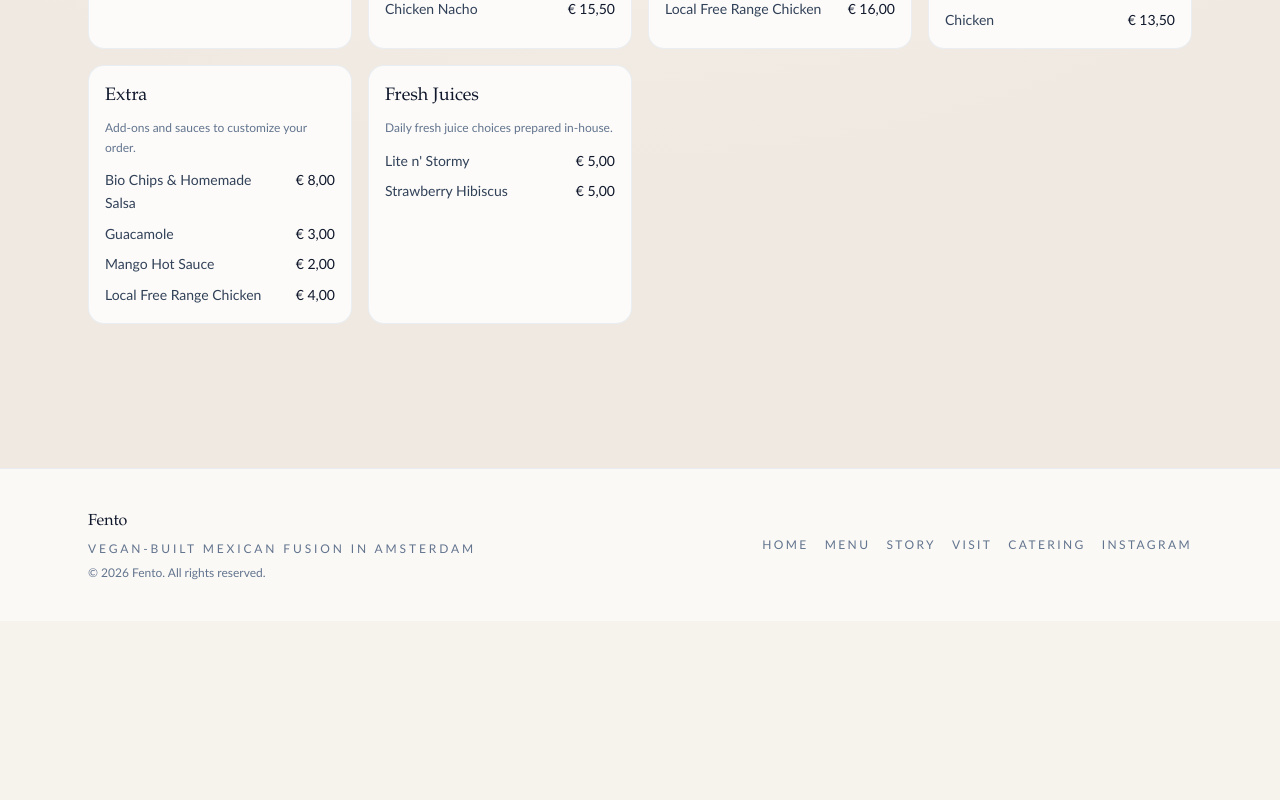
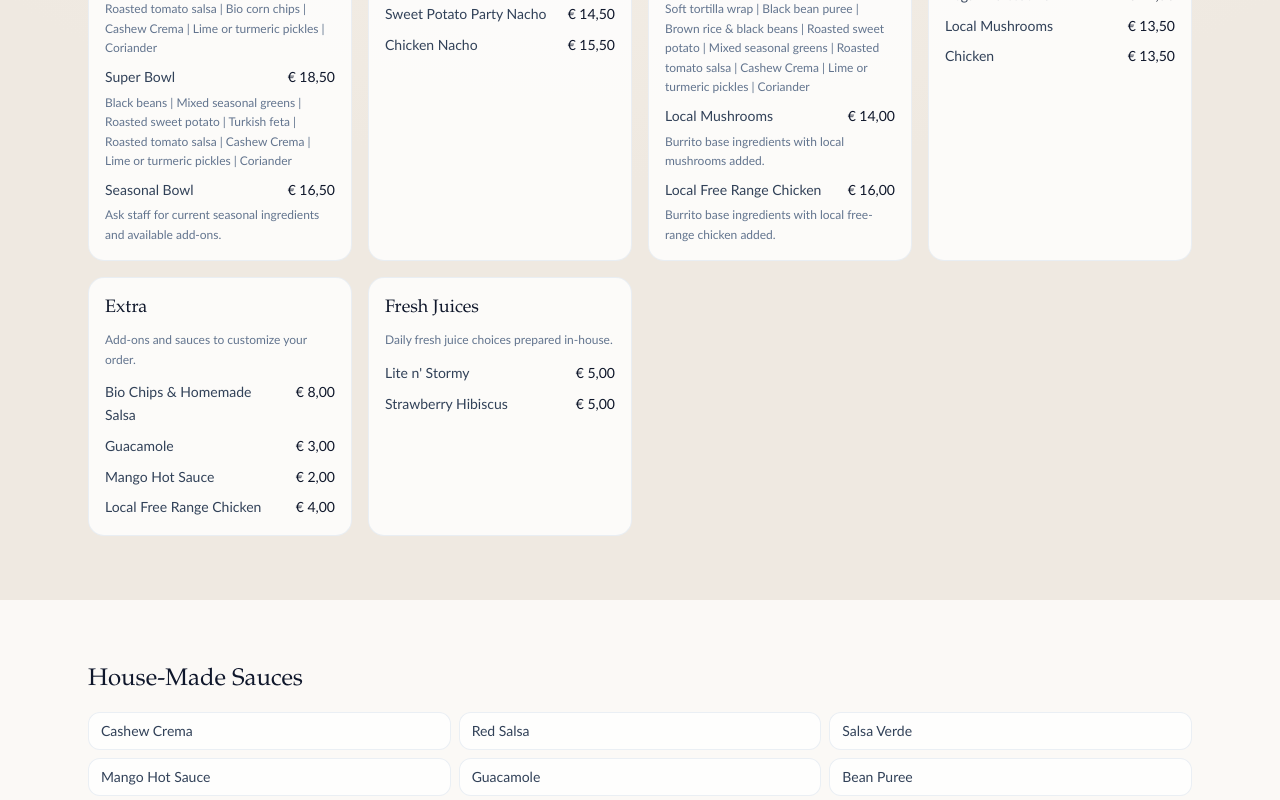
Before and after one commit to Noriad-112/fento-site, a Next.js app: page /menu in a window 1280 px wide. Shown: the part 1020-1820 px from the top of the page. Before the commit the page ends 1641 px from the top, so only its background shows below. Built offline with nearby package versions, Linux system fonts and the light colour scheme.

Commit message:
Expand menu context with ingredients and house-made sauces

```diff
--- a/src/app/menu/page.tsx
+++ b/src/app/menu/page.tsx
@@ -60,6 +60,7 @@ export default function MenuPage() {
             Last updated: {dateFormatter.format(new Date(menu.lastUpdated))}.{" "}
             {menu.note}
           </p>
+          <p className="text-sm text-slate-600">{menu.ingredientsSourceNote}</p>
         </div>
       </Section>
       <Section>
@@ -77,14 +78,18 @@ export default function MenuPage() {
               </p>
               <ul className="mt-3 space-y-2">
                 {section.items.map((item) => (
-                  <li
-                    key={item.name}
-                    className="flex items-start justify-between gap-4 leading-relaxed"
-                  >
-                    <span>{item.name}</span>
-                    <span className="font-medium text-slate-900">
-                      {euroFormatter.format(item.price)}
-                    </span>
+                  <li key={item.name} className="space-y-1 leading-relaxed">
+                    <div className="flex items-start justify-between gap-4">
+                      <span>{item.name}</span>
+                      <span className="font-medium text-slate-900">
+                        {euroFormatter.format(item.price)}
+                      </span>
+                    </div>
+                    {item.details ? (
+                      <p className="text-xs leading-relaxed text-slate-500">
+                        {item.details}
+                      </p>
+                    ) : null}
                   </li>
                 ))}
               </ul>
@@ -92,6 +97,21 @@ export default function MenuPage() {
           ))}
         </div>
       </Section>
+      <Section variant="muted">
+        <div className="space-y-4">
+          <h2 className="font-serif text-2xl text-slate-900">House-Made Sauces</h2>
+          <ul className="grid gap-2 text-sm text-slate-700 sm:grid-cols-2 lg:grid-cols-3">
+            {menu.houseMadeSauces.map((sauce) => (
+              <li
+                key={sauce}
+                className="rounded-xl border border-slate-200/70 bg-white/80 px-3 py-2"
+              >
+                {sauce}
+              </li>
+            ))}
+          </ul>
+        </div>
+      </Section>
     </>
   );
 }
--- a/src/content/menu.ts
+++ b/src/content/menu.ts
@@ -1,25 +1,50 @@
 export const menu = {
   lastUpdated: "2026-03-22",
   note: "Prices may change without notice.",
+  ingredientsSourceNote:
+    "Ingredient lines for bowls and burritos are based on the archived legacy print menu.",
+  houseMadeSauces: [
+    "Cashew Crema",
+    "Red Salsa",
+    "Salsa Verde",
+    "Mango Hot Sauce",
+    "Guacamole",
+    "Bean Puree",
+  ],
   sections: [
     {
       title: "Bowls",
       description:
         "Balanced bowls built from a plant-forward base with optional additions.",
       items: [
-        { name: "Fento Bowl", price: 13.5 },
-        { name: "Super Bowl", price: 18.5 },
-        { name: "Seasonal Bowl", price: 16.5 },
+        {
+          name: "Fento Bowl",
+          price: 13.5,
+          details:
+            "Black beans | Mixed seasonal greens | Roasted tomato salsa | Bio corn chips | Cashew Crema | Lime or turmeric pickles | Coriander",
+        },
+        {
+          name: "Super Bowl",
+          price: 18.5,
+          details:
+            "Black beans | Mixed seasonal greens | Roasted sweet potato | Turkish feta | Roasted tomato salsa | Cashew Crema | Lime or turmeric pickles | Coriander",
+        },
+        {
+          name: "Seasonal Bowl",
+          price: 16.5,
+          details:
+            "Ask staff for current seasonal ingredients and available add-ons.",
+        },
       ],
     },
     {
       title: "Nachos",
       description:
-        "Crisp chips with house-made toppings and a choice of plant-based or chicken variations.",
+        "Tortilla chips with house-made toppings and a choice of plant-based or chicken variations.",
       items: [
-        { name: "Regular/Vegan Nachos", price: 13.5 },
-        { name: "Sweet Potato Party Nacho", price: 14.5 },
-        { name: "Chicken Nacho", price: 15.5 },
+        { name: "Regular/Vegan Nachos", price: 13.5, details: "" },
+        { name: "Sweet Potato Party Nacho", price: 14.5, details: "" },
+        { name: "Chicken Nacho", price: 15.5, details: "" },
       ],
     },
     {
@@ -27,9 +52,24 @@ export const menu = {
       description:
         "Warm burrito options with vegan, mushroom, or local free-range chicken fillings.",
       items: [
-        { name: "Vegan/Vegetarian", price: 14.5 },
-        { name: "Local Mushrooms", price: 14.0 },
-        { name: "Local Free Range Chicken", price: 16.0 },
+        {
+          name: "Vegan/Vegetarian",
+          price: 14.5,
+          details:
+            "Soft tortilla wrap | Black bean puree | Brown rice & black beans | Roasted sweet potato | Mixed seasonal greens | Roasted tomato salsa | Cashew Crema | Lime or turmeric pickles | Coriander",
+        },
+        {
+          name: "Local Mushrooms",
+          price: 14.0,
+          details:
+            "Burrito base ingredients with local mushrooms added.",
+        },
+        {
+          name: "Local Free Range Chicken",
+          price: 16.0,
+          details:
+            "Burrito base ingredients with local free-range chicken added.",
+        },
       ],
     },
     {
@@ -37,10 +77,10 @@ export const menu = {
       description:
         "Griddled quesadillas with signature kale option and protein add-ons.",
       items: [
-        { name: "Kalesadilla", price: 10.5 },
-        { name: "Vegan Kalesadilla", price: 11.5 },
-        { name: "Local Mushrooms", price: 13.5 },
-        { name: "Chicken", price: 13.5 },
+        { name: "Kalesadilla", price: 10.5, details: "" },
+        { name: "Vegan Kalesadilla", price: 11.5, details: "" },
+        { name: "Local Mushrooms", price: 13.5, details: "" },
+        { name: "Chicken", price: 13.5, details: "" },
       ],
     },
     {
@@ -48,18 +88,18 @@ export const menu = {
       description:
         "Add-ons and sauces to customize your order.",
       items: [
-        { name: "Bio Chips & Homemade Salsa", price: 8.0 },
-        { name: "Guacamole", price: 3.0 },
-        { name: "Mango Hot Sauce", price: 2.0 },
-        { name: "Local Free Range Chicken", price: 4.0 },
+        { name: "Bio Chips & Homemade Salsa", price: 8.0, details: "" },
+        { name: "Guacamole", price: 3.0, details: "" },
+        { name: "Mango Hot Sauce", price: 2.0, details: "" },
+        { name: "Local Free Range Chicken", price: 4.0, details: "" },
       ],
     },
     {
       title: "Fresh Juices",
       description: "Daily fresh juice choices prepared in-house.",
       items: [
-        { name: "Lite n' Stormy", price: 5.0 },
-        { name: "Strawberry Hibiscus", price: 5.0 },
+        { name: "Lite n' Stormy", price: 5.0, details: "" },
+        { name: "Strawberry Hibiscus", price: 5.0, details: "" },
       ],
     },
   ],
```
